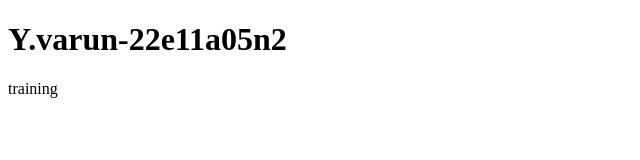
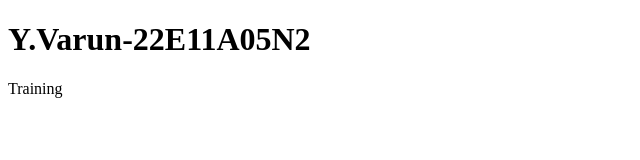
Before and after one commit to VARUN-9347/html-practice, a plain HTML site: page index.html in a window 1280 px wide. Shown: the whole page, without its empty margins (0-640 px from the left). Drawn offline with Linux system fonts and the light colour scheme.

Commit message:
added index.html

```diff
--- a/index.html
+++ b/index.html
@@ -6,7 +6,7 @@
     <title>Document</title>
 </head>
 <body>
-    <h1>Y.varun-22e11a05n2 </h1>
-    <p>training</p>
+    <h1>Y.Varun-22E11A05N2 </h1>
+    <p>Training</p>
 </body>
 </html>
```
